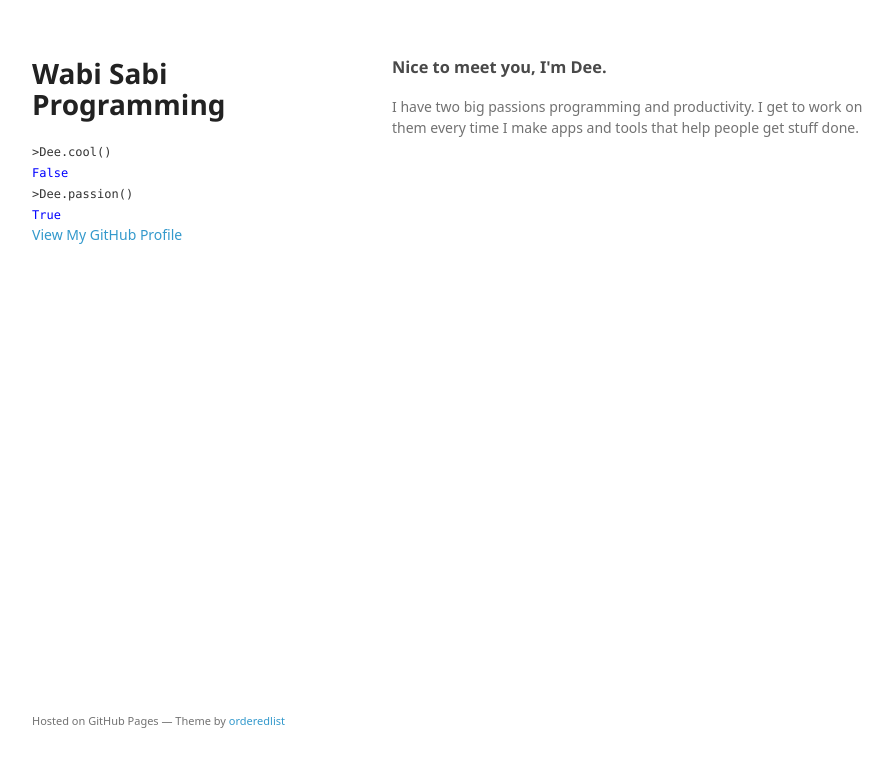
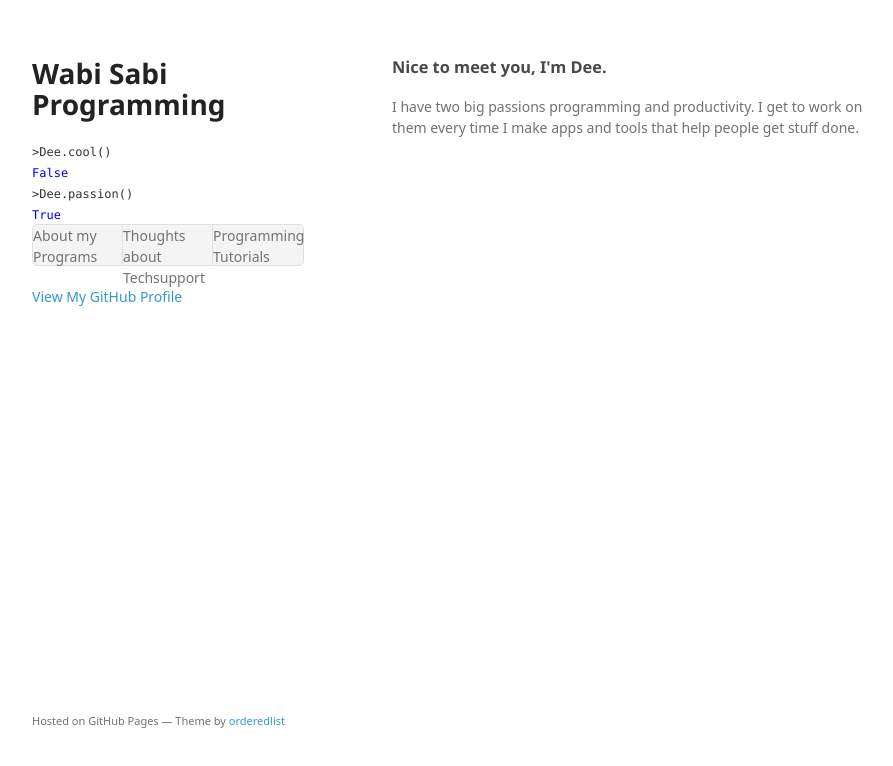
Before and after one commit to deeptiboddapati/deeptiboddapati.github.io, a plain HTML site: page index.html in a window 1280 px wide. Shown: the whole page, without its empty margins (178-1071 px from the left). Drawn offline with Linux system fonts and the light colour scheme; a web font is replaced by a local one.

Commit message:
added sidebar menu

```diff
--- a/index.html
+++ b/index.html
@@ -16,11 +16,20 @@
     <div class="wrapper">
       <header>
         <h1>Wabi Sabi Programming</h1>
+        <div id = "catchphrase">
         <code>>Dee.cool()<br />
         <span class="output">False</span><br />
         >Dee.passion()<br />
         <span class="output">True</span></code>
-        <br />
+        </div>
+        <div id="blognav">
+        <ul>
+          <li id="programming">About my Programs</li>
+          <li id="techsupport">Thoughts about Techsupport</li>
+          <li id="programminghowto">Programming Tutorials</li>
+        </ul>
+        </div>
+        <p></p>
         <p class="view"><a href="https://github.com/deeptiboddapati">View My GitHub Profile</a></p>
 
       </header>
```
